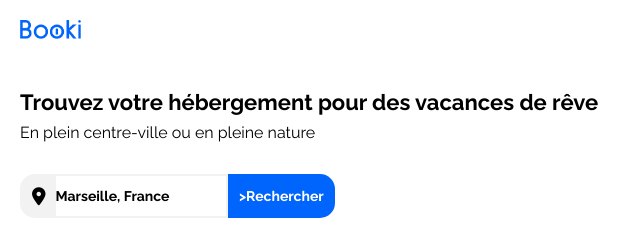
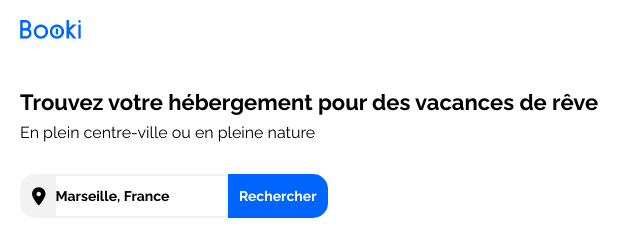
Before and after one commit to romain2008-dot/bookie-projet2, a plain HTML site: page index.html in a window 1280 px wide. Shown: the top 247 px of the page, 0-640 px from the left. Drawn offline with Linux system fonts and the light colour scheme.

Commit message:
Update index.html

```diff
--- a/index.html
+++ b/index.html
@@ -38,7 +38,7 @@
             <input type="text" placeholder="Marseille, France">
             <i class="fa-solid fa-magnifying-glass"></i>
         </div>
-        <button>>Rechercher</button>
+        <button>Rechercher</button>
         </form>
         <!--Section des filtres-->
         <div class="filtres-section">
```
